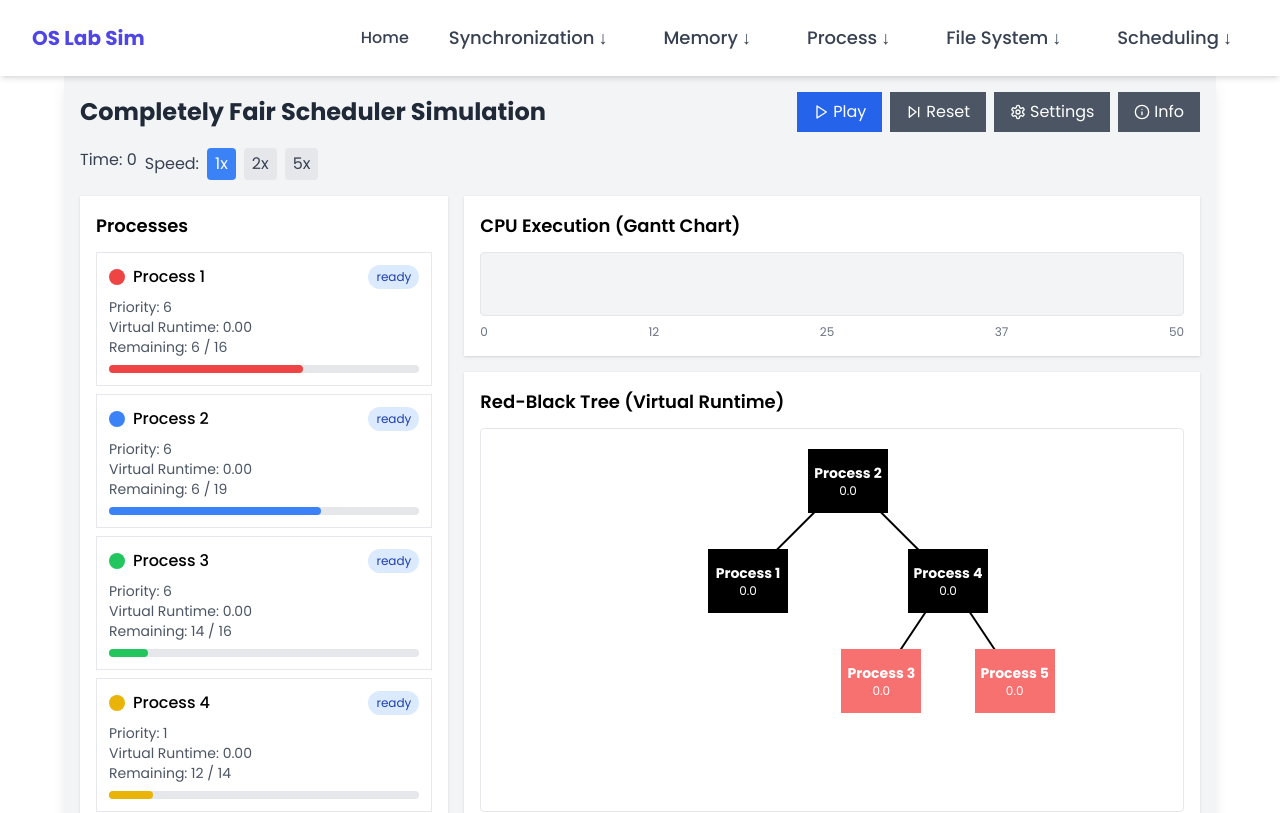
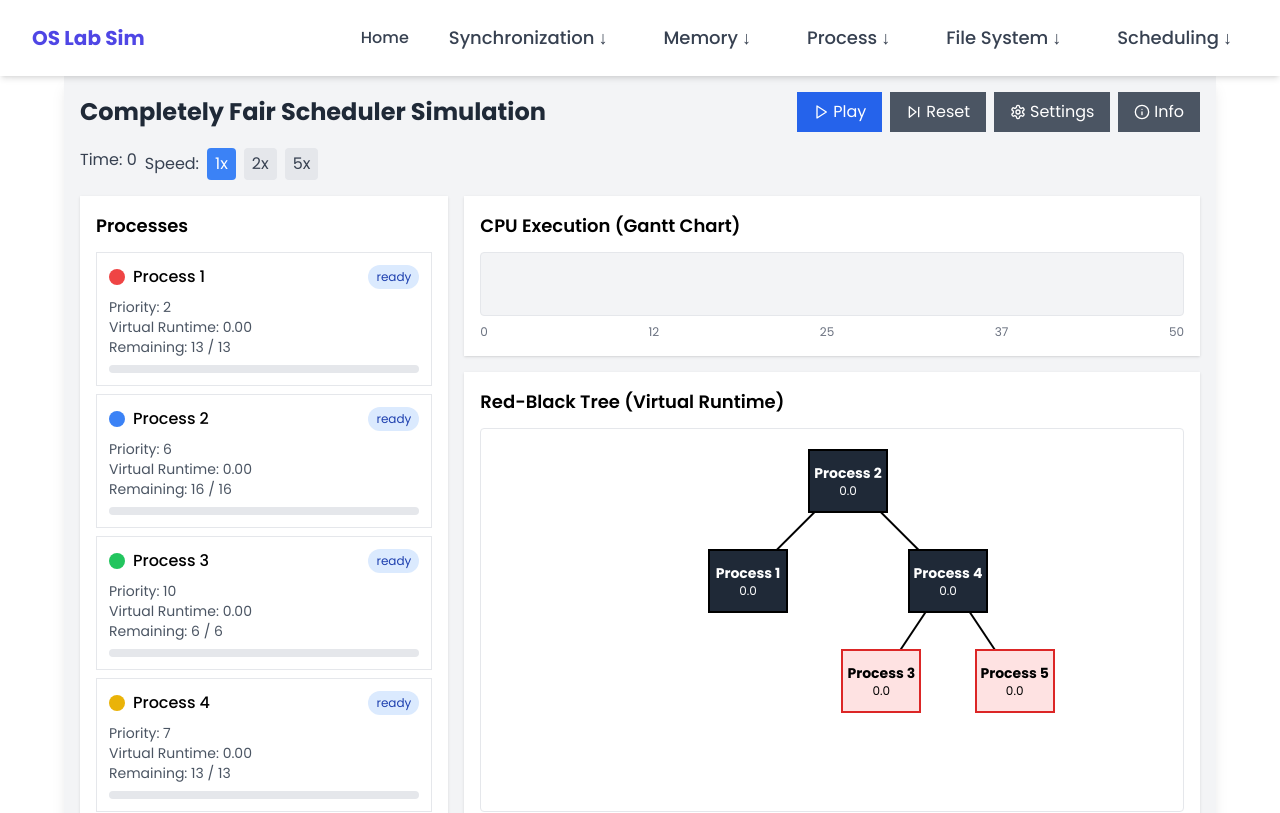
Before and after one commit to NikhilKottoli/OS-Lab-MiniProject, a React (Vite) app: page /cfs in a window 1280 px wide. Shown: the top 813 px of the page. Built offline with nearby package versions, Linux system fonts and the light colour scheme; what ansi-to-html would draw is missing.

Commit message:
fixed CFS

```diff
--- a/src/pages/CompletelyFairScheduler.jsx
+++ b/src/pages/CompletelyFairScheduler.jsx
@@ -1,4 +1,3 @@
-
 import React, { useState, useEffect, useRef } from "react";
 import { Play, Pause, SkipForward, Settings, Info, X } from "lucide-react";
 
@@ -43,20 +42,85 @@ export default function CFSSimulation() {
   const initializeProcesses = () => {
     setCurrentTime(0);
 
-    const newProcesses = Array.from({ length: numProcesses }, (_, i) => ({
+    const newProcesses = Array.from({ length: numProcesses }, (_, i) => {
+      const totalTime = Math.floor(Math.random() * 15) + 5;
+      return {
         id: i + 1,
         name: `Process ${i + 1}`,
         color: colors[i % colors.length],
         priority: Math.floor(Math.random() * 10) + 1,
-      remainingTime: Math.floor(Math.random() * 15) + 5,
-      totalTime: Math.floor(Math.random() * 15) + 5,
+        remainingTime: totalTime, // Set equal to totalTime
+        totalTime: totalTime,
         vruntime: 0,
         state: "ready",
-    }));
+      };
+    });
 
     setProcesses(newProcesses);
     setExecutionHistory([]);
     updateRBTree(newProcesses);
+  };
+
+  // In the simulationStep function:
+  const simulationStep = () => {
+    if (!isRunning) return;
+
+    // Check if all processes are completed
+    const allCompleted = processes.every((p) => p.state === "completed");
+    if (allCompleted) {
+      setIsRunning(false);
+      return;
+    }
+
+    setCurrentTime((prev) => prev + 1);
+
+    setProcesses((prevProcesses) => {
+      const updatedProcesses = [...prevProcesses];
+      const runnableProcesses = updatedProcesses.filter(
+        (p) => p.state === "ready" || p.state === "running"
+      );
+
+      // Reset running processes to ready
+      updatedProcesses.forEach((process) => {
+        if (process.state === "running") {
+          process.state = "ready";
+        }
+      });
+
+      if (runnableProcesses.length > 0) {
+        runnableProcesses.sort((a, b) => a.vruntime - b.vruntime);
+        const nextProcess = runnableProcesses[0];
+        const processIndex = updatedProcesses.findIndex(
+          (p) => p.id === nextProcess.id
+        );
+
+        if (processIndex !== -1) {
+          updatedProcesses[processIndex].state = "running";
+          updatedProcesses[processIndex].vruntime +=
+            1000 / updatedProcesses[processIndex].priority;
+          updatedProcesses[processIndex].remainingTime = Math.max(
+            0,
+            updatedProcesses[processIndex].remainingTime - 1
+          );
+
+          if (updatedProcesses[processIndex].remainingTime <= 0) {
+            updatedProcesses[processIndex].state = "completed";
+          }
+
+          setExecutionHistory((prev) => [
+            ...prev,
+            {
+              time: currentTime,
+              processId: nextProcess.id,
+              color: nextProcess.color,
+            },
+          ]);
+        }
+      }
+
+      updateRBTree(updatedProcesses);
+      return updatedProcesses;
+    });
   };
 
   // Red-Black Tree implementation
@@ -122,18 +186,18 @@ export default function CFSSimulation() {
       if (node.parent === node.parent.parent.left) {
         const uncle = node.parent.parent.right;
         if (uncle.isRed) {
-          // Case 1: Uncle is red
+          // Case 1: Recolor
           node.parent.isRed = false;
           uncle.isRed = false;
           node.parent.parent.isRed = true;
           node = node.parent.parent;
         } else {
           if (node === node.parent.right) {
-            // Case 2: Uncle is black and node is right child
+            // Case 2: Rotate left
             node = node.parent;
             rotateLeft(tree, node);
           }
-          // Case 3: Uncle is black and node is left child
+          // Case 3: Rotate right
           node.parent.isRed = false;
           node.parent.parent.isRed = true;
           rotateRight(tree, node.parent.parent);
@@ -157,7 +221,7 @@ export default function CFSSimulation() {
         }
       }
     }
-    tree.root.isRed = false;
+    tree.root.isRed = false; // Root must always be black
   };
 
   const insertNode = (tree, process) => {
@@ -425,13 +489,13 @@ export default function CFSSimulation() {
 
     // Center the tree horizontally
     if (nodes.length > 0) {
-      const minX = Math.min(...nodes.map(n => n.x));
-      const maxX = Math.max(...nodes.map(n => n.x));
+      const minX = Math.min(...nodes.map((n) => n.x));
+      const maxX = Math.max(...nodes.map((n) => n.x));
       const treeWidth = maxX - minX;
       const containerWidth = 800;
       const centerOffset = (containerWidth - treeWidth) / 2 - minX;
 
-      nodes.forEach(node => {
+      nodes.forEach((node) => {
         node.x += centerOffset;
       });
     }
@@ -442,66 +506,66 @@ export default function CFSSimulation() {
     console.log("RB Tree Links:", rbTree.links);
   }, [rbTree]);
   // Main simulation step
-  const simulationStep = () => {
-    if (!isRunning) return;
+  // const simulationStep = () => {
+  //   if (!isRunning) return;
 
-    setCurrentTime((prev) => prev + 1);
+  //   setCurrentTime((prev) => prev + 1);
 
-    setProcesses((prevProcesses) => {
-      // Create copy for manipulation
-      const updatedProcesses = [...prevProcesses];
+  //   setProcesses((prevProcesses) => {
+  //     // Create copy for manipulation
+  //     const updatedProcesses = [...prevProcesses];
 
-      // Get runnable processes
-      const runnableProcesses = updatedProcesses.filter(
-        (p) => p.state === "ready" || p.state === "running"
-      );
+  //     // Get runnable processes
+  //     const runnableProcesses = updatedProcesses.filter(
+  //       (p) => p.state === "ready" || p.state === "running"
+  //     );
 
-      // Update states
-      updatedProcesses.forEach((process) => {
-        if (process.state === "running") {
-          process.state = "ready";
-        }
-      });
+  //     // Update states
+  //     updatedProcesses.forEach((process) => {
+  //       if (process.state === "running") {
+  //         process.state = "ready";
+  //       }
+  //     });
 
-      // If there are runnable processes, run the one with lowest vruntime
-      if (runnableProcesses.length > 0) {
-        // Sort by vruntime to find next process to run
-        runnableProcesses.sort((a, b) => a.vruntime - b.vruntime);
+  //     // If there are runnable processes, run the one with lowest vruntime
+  //     if (runnableProcesses.length > 0) {
+  //       // Sort by vruntime to find next process to run
+  //       runnableProcesses.sort((a, b) => a.vruntime - b.vruntime);
 
-        const nextProcess = runnableProcesses[0];
-        const processIndex = updatedProcesses.findIndex(
-          (p) => p.id === nextProcess.id
-        );
+  //       const nextProcess = runnableProcesses[0];
+  //       const processIndex = updatedProcesses.findIndex(
+  //         (p) => p.id === nextProcess.id
+  //       );
 
-        if (processIndex !== -1) {
-          updatedProcesses[processIndex].state = "running";
-          updatedProcesses[processIndex].vruntime +=
-            1000 / updatedProcesses[processIndex].priority;
-          updatedProcesses[processIndex].remainingTime -= 1;
+  //       if (processIndex !== -1) {
+  //         updatedProcesses[processIndex].state = "running";
+  //         updatedProcesses[processIndex].vruntime +=
+  //           1000 / updatedProcesses[processIndex].priority;
+  //         updatedProcesses[processIndex].remainingTime -= 1;
 
-          // Check if process is complete
-          if (updatedProcesses[processIndex].remainingTime <= 0) {
-            updatedProcesses[processIndex].state = "completed";
-          }
+  //         // Check if process is complete
+  //         if (updatedProcesses[processIndex].remainingTime <= 0) {
+  //           updatedProcesses[processIndex].state = "completed";
+  //         }
 
-          // Add to execution history
-          setExecutionHistory((prev) => [
-            ...prev,
-            {
-              time: currentTime,
-              processId: nextProcess.id,
-              color: nextProcess.color,
-            },
-          ]);
-        }
-      }
+  //         // Add to execution history
+  //         setExecutionHistory((prev) => [
+  //           ...prev,
+  //           {
+  //             time: currentTime,
+  //             processId: nextProcess.id,
+  //             color: nextProcess.color,
+  //           },
+  //         ]);
+  //       }
+  //     }
 
-      // Update RB tree
-      updateRBTree(updatedProcesses);
+  //     // Update RB tree
+  //     updateRBTree(updatedProcesses);
 
-      return updatedProcesses;
-    });
-  };
+  //     return updatedProcesses;
+  //   });
+  // };
 
   // Animation loop
   useEffect(() => {
@@ -717,6 +781,7 @@ export default function CFSSimulation() {
                   const sourceNode = rbTree.nodes[link.source];
                   const targetNode = rbTree.nodes[link.target];
                   if (!sourceNode || !targetNode) return null;
+
                   return (
                     <line
                       key={index}
@@ -724,9 +789,8 @@ export default function CFSSimulation() {
                       y1={sourceNode.y}
                       x2={targetNode.x}
                       y2={targetNode.y}
-                  stroke={sourceNode.isRed ? "#f87171" : "#000"}
+                      stroke={sourceNode.isRed ? "#ef4444" : "#000000"}
                       strokeWidth="2"
-                  strokeDasharray={link.isLeft ? "0" : "0"}
                     />
                   );
                 })}
@@ -737,7 +801,9 @@ export default function CFSSimulation() {
                 <div
                   key={index}
                   className={`absolute w-20 h-16 rounded-md flex items-center justify-center transition-all duration-300 ${
-                node.isRed ? "bg-red-400 text-white" : "bg-black text-white"
+                    node.isRed
+                      ? "border-2 border-red-600 bg-red-100"
+                      : "border-2 border-black bg-gray-800 text-white"
                   } ${
                     node.id === selectedProcess?.id
                       ? "ring-4 ring-blue-500"
@@ -750,14 +816,18 @@ export default function CFSSimulation() {
                   }}
                 >
                   <div className="text-center">
-                <div className="font-bold text-sm">{node.name}</div>
+                    <div
+                      className="font-bold text-sm"
+                      style={{ color: node.color }}
+                    >
+                      {node.name}
+                    </div>
                     <div className="text-xs">{node.vruntime.toFixed(1)}</div>
                   </div>
                 </div>
               ))}
             </div>
           </div>
-
         </div>
       </div>
 
```
Also changed, not shown: 1 other file (tests, documents, lock files or other folders). Lines whose indentation alone changed are shown as unchanged.
